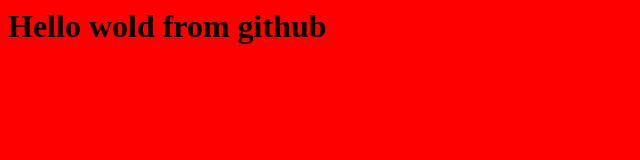
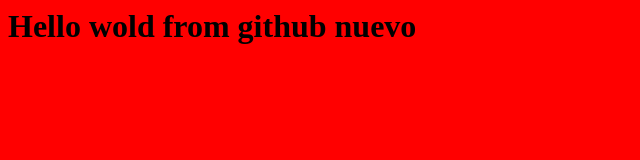
Before and after one commit to luismr1987/luimr.github.io, a plain HTML site: page index.html in a window 1280 px wide. Shown: the whole page, without its empty margins (0-640 px from the left). Drawn offline with Linux system fonts and the light colour scheme.

Commit message:
first edit

```diff
--- a/index.html
+++ b/index.html
@@ -1,5 +1,5 @@
 <html>
 	<body bgcolor="red">
-	<h1>Hello wold from github</h1>
+	<h1>Hello wold from github nuevo</h1>
 	</body>
 </html>
```
